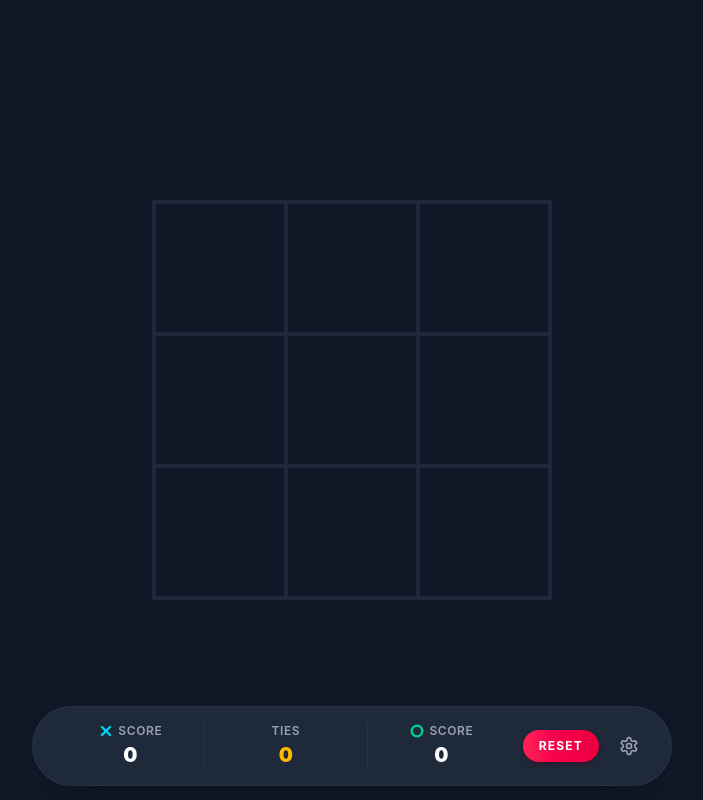
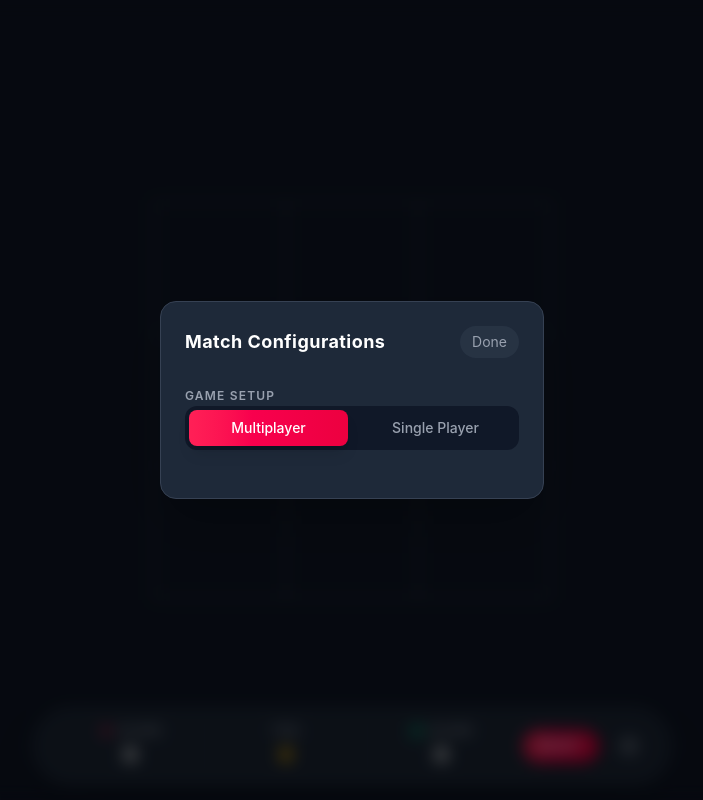
Before and after one commit to sreekanths-24/react-typescript-games, a React (Vite) app: page / in a window 1280 px wide. Both pictures are taken after a click on the button "Settings". Shown: the whole page, without its empty margins (288-991 px from the left). Built offline with nearby package versions, Linux system fonts and the light colour scheme.

Commit message:
updated settings icon

```diff
--- a/src/components/tictactoe/Scoreboard.tsx
+++ b/src/components/tictactoe/Scoreboard.tsx
@@ -1,9 +1,16 @@
+import { useState } from "react";
+
 interface BoxProps {
   currentScore: number[];
-  handleReset: () => void; // Adding this so you can handle clicks!
+  handleReset: () => void;
 }
 
 function Scoreboard({ currentScore, handleReset }: BoxProps) {
+  // 1. Define states for modal visibility, game mode, and difficulty tracking
+  const [isSettingsOpen, setIsSettingsOpen] = useState<boolean>(false);
+  const [gameMode, setGameMode] = useState<"single" | "multi">("multi"); // Default is multi-player
+  const [difficulty, setDifficulty] = useState<"easy" | "medium" | "hard">("medium");
+
   return (
     <div
       id="scoreboard"
@@ -12,14 +19,13 @@ function Scoreboard({ currentScore, handleReset }: BoxProps) {
       {/* 1. X SCORE DISPLAY */}
       <div className="flex flex-col items-center justify-center flex-1">
         <div className="flex items-center gap-1">
-          {/* Mini X Icon */}
           <svg
             viewBox="0 0 24 24"
             fill="none"
             stroke="currentColor"
             strokeWidth="3.5"
             strokeLinecap="round"
-            className="w-4 h-4 text-cyan-400"
+            className="w-4 h-4 text-rose-500"
           >
             <line x1="18" y1="6" x2="6" y2="18" />
             <line x1="6" y1="6" x2="18" y2="18" />
@@ -46,7 +52,6 @@ function Scoreboard({ currentScore, handleReset }: BoxProps) {
       {/* 3. O SCORE DISPLAY */}
       <div className="flex flex-col items-center justify-center flex-1">
         <div className="flex items-center gap-1">
-          {/* Mini O Icon */}
           <svg
             viewBox="0 0 24 24"
             fill="none"
@@ -65,9 +70,8 @@ function Scoreboard({ currentScore, handleReset }: BoxProps) {
         </span>
       </div>
 
-      {/* 4. ACTIONS CONTAINER (Reset & Settings Buttons) */}
+      {/* 4. ACTIONS CONTAINER */}
       <div className="flex items-center gap-3 pl-2">
-        {/* Reset Button */}
         <button
           onClick={handleReset}
           className="px-4 py-2 bg-gradient-to-r from-rose-500 to-rose-600 hover:from-rose-600 hover:to-rose-700 active:scale-95 text-white text-xs font-bold uppercase tracking-widest rounded-full transition-all shadow-md shadow-rose-950/30"
@@ -75,8 +79,9 @@ function Scoreboard({ currentScore, handleReset }: BoxProps) {
           Reset
         </button>
 
-        {/* Settings Gear Button */}
+        {/* Settings Button updates state to display overlay */}
         <button
+          onClick={() => setIsSettingsOpen(true)}
           className="p-2 text-gray-400 hover:text-white hover:bg-gray-700/50 rounded-full active:scale-90 transition-all cursor-pointer"
           aria-label="Settings"
         >
@@ -95,6 +100,77 @@ function Scoreboard({ currentScore, handleReset }: BoxProps) {
           </svg>
         </button>
       </div>
+
+      {/* ==========================================================================
+         SETTINGS MODAL POPUP DIALOG
+         ========================================================================== */}
+      {isSettingsOpen && (
+        <div className="fixed inset-0 z-50 flex items-center justify-center bg-black/60 backdrop-blur-sm p-4 animate-fade-in">
+          <div className="bg-gray-800 border border-gray-700 w-full max-w-sm rounded-2xl p-6 shadow-2xl relative text-white">
+
+            {/* Header section */}
+            <div className="flex justify-between items-center mb-6">
+              <h2 className="text-lg font-bold tracking-wide">Match Configurations</h2>
+              <button
+                onClick={() => setIsSettingsOpen(false)}
+                className="text-gray-400 hover:text-white text-sm bg-gray-700/40 p-1.5 rounded-full px-3 transition-all"
+              >
+                Done
+              </button>
+            </div>
+
+            {/* Game Mode Picker Row */}
+            <div className="space-y-2 mb-6">
+              <label className="text-xs font-semibold text-gray-400 uppercase tracking-widest">Game Setup</label>
+              <div className="grid grid-cols-2 gap-2 bg-gray-900 p-1 rounded-xl">
+                <button
+                  onClick={() => setGameMode("multi")}
+                  className={`py-2 text-sm font-medium rounded-lg transition-all ${
+                    gameMode === "multi"
+                      ? "bg-gradient-to-r from-rose-500 to-rose-600 text-white shadow-lg"
+                      : "text-gray-400 hover:text-white"
+                  }`}
+                >
+                  Multiplayer
+                </button>
+                <button
+                  onClick={() => setGameMode("single")}
+                  className={`py-2 text-sm font-medium rounded-lg transition-all ${
+                    gameMode === "single"
+                      ? "bg-gradient-to-r from-rose-500 to-rose-600 text-white shadow-lg"
+                      : "text-gray-400 hover:text-white"
+                  }`}
+                >
+                  Single Player
+                </button>
+              </div>
+            </div>
+
+            {/* Difficulty Submenu - Renders conditionally if single player is checked */}
+            {gameMode === "single" && (
+              <div className="space-y-2 mb-2 transition-all duration-300">
+                <label className="text-xs font-semibold text-gray-400 uppercase tracking-widest">AI Difficulty</label>
+                <div className="grid grid-cols-3 gap-2 bg-gray-900 p-1 rounded-xl">
+                  {(["easy", "medium", "hard"] as const).map((level) => (
+                    <button
+                      key={level}
+                      onClick={() => setDifficulty(level)}
+                      className={`py-1.5 text-xs font-bold uppercase tracking-wider rounded-lg capitalize transition-all ${
+                        difficulty === level
+                          ? "bg-gray-700 text-cyan-400 border border-cyan-500/30"
+                          : "text-gray-500 hover:text-gray-300"
+                      }`}
+                    >
+                      {level}
+                    </button>
+                  ))}
+                </div>
+              </div>
+            )}
+
+          </div>
+        </div>
+      )}
     </div>
   );
 }
--- a/src/pages/Tictactoe.tsx
+++ b/src/pages/Tictactoe.tsx
@@ -99,7 +99,7 @@ function Tictactoe() {
         setWinningCombinationKey(WINNING_LINE_MAP[combinationMapKey]);
         updateScore(currentPlayer);
         fireRealisticConfetti();
-        setTimeout(resetGame, 2000);
+
         return;
       }
     }
@@ -112,6 +112,14 @@ function Tictactoe() {
 
     setWinningCombinationKey(null);
   };
+
+  useEffect(() => {
+    if (!winningCombinationKey) return;
+    const timer = setTimeout(() => {
+      resetGame();
+    }, 2000);
+    return () => clearTimeout(timer);
+  }, [winningCombinationKey]);
 
   return (
     <>
```
Also changed, not shown: src/components/tictactoe/Multiplayer.tsx (added).
